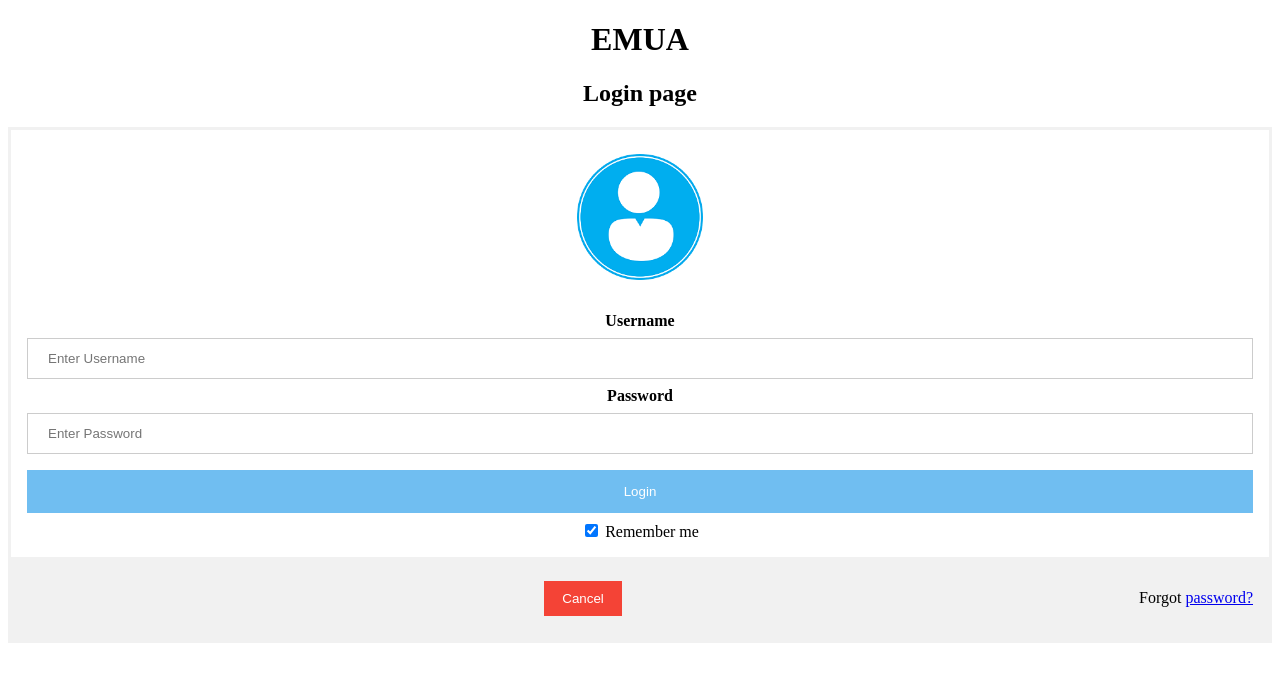
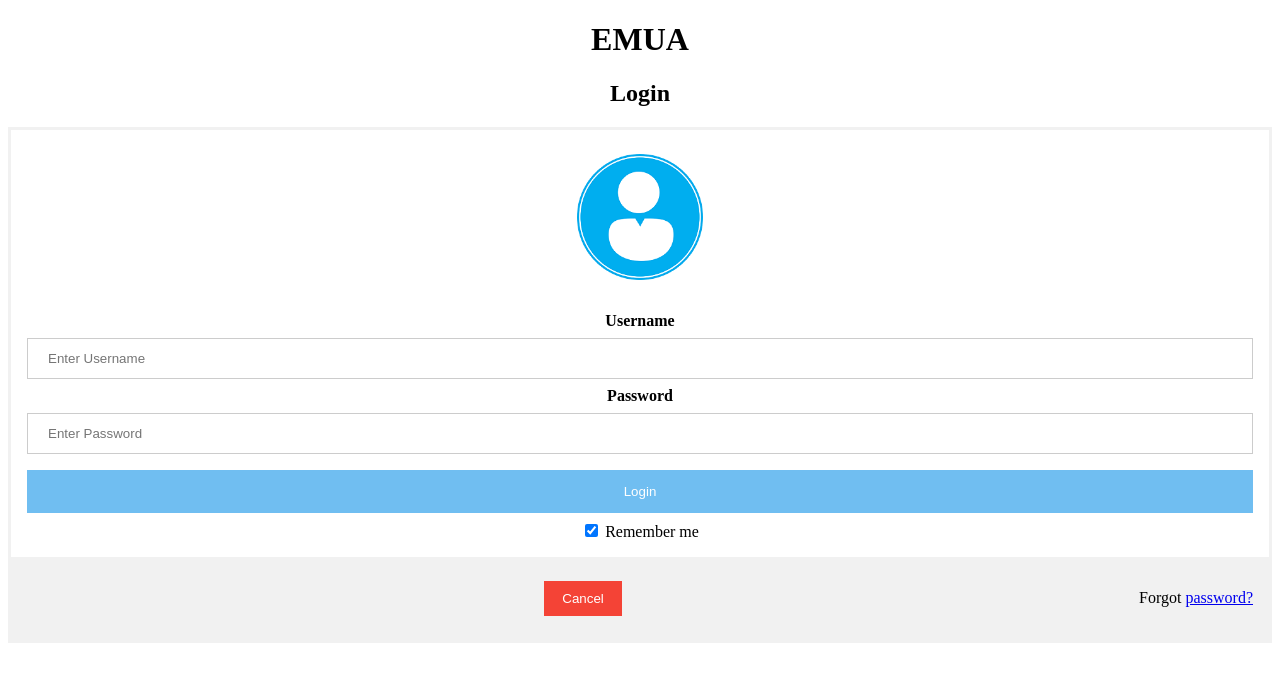
Before and after one commit to EimearMcCann/EMUA-Angular4-BookingApp, an Angular app in the folder emuaApp1/: page / in a window 1280 px wide. Shown: the top 682 px of the page. Built offline with nearby package versions, Linux system fonts and the light colour scheme.

Commit message:
login updated

```diff
--- a/emuaApp1/src/app/login/login.component.html
+++ b/emuaApp1/src/app/login/login.component.html
@@ -1,5 +1,5 @@
 <h2>
- Login page
+ Login
 </h2>
 <form action="action_page.php">
   <div class="imgcontainer">
```
